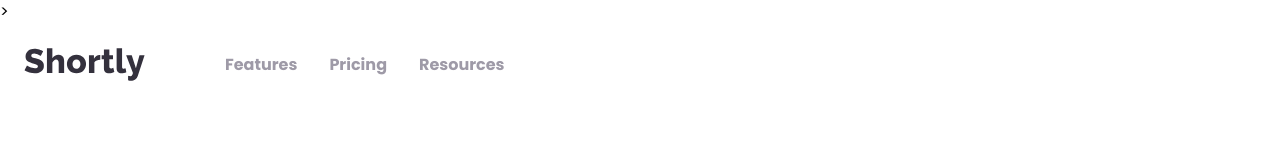
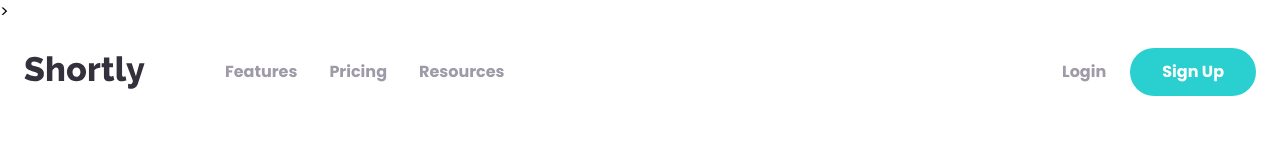
Before and after one commit to btsmith1212/shortly-website, a website: page index.html in a window 1280 px wide. Drawn offline with Linux system fonts and the light colour scheme.

Commit message:
finished navbar

```diff
--- a/index.html
+++ b/index.html
@@ -21,7 +21,7 @@
     <!--nav container-->>
     <nav class="relative container mx-auto p-6">
         <!--flex container for all items-->
-        <div class="flex-items-center justify-between">
+        <div class="flex items-center justify-between">
             <!--flex container for logo/menu-->
             <div class="flex items-center space-x-20">
                 <!--logo-->
@@ -33,7 +33,16 @@
                     <a href="#" class="text-grayishViolet hover:text-veryDarkViolet">Resources</a>
                 </div>
             </div>
+            <!--right buttons menu-->
+            <div class="hidden items-center space-x-6 font-bold text-grayishViolet lg:flex">
+                <div class="hover:text-veryDarkViolet">Login</div>
+                <a href="#"
+                class="px-8 py-3 font-bold text-white bg-cyan rounded-full hover:opacity-70">
+                Sign Up</a>
+            </div>
+            <!--hamburger menu-->
         </div>
+        <!--mobile menu-->
     </nav>
 </body>
 </html>
```
Also changed, not shown: css/style.css.
